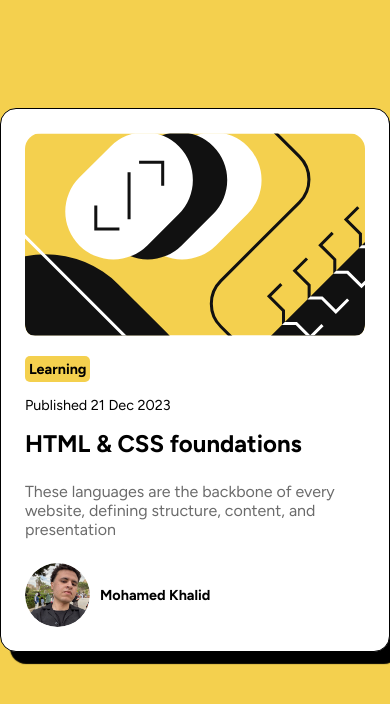
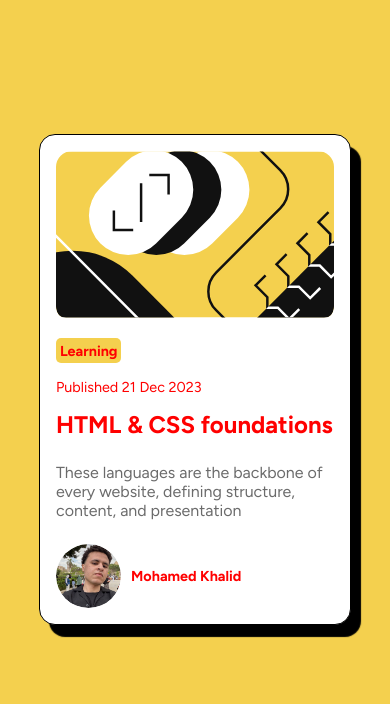
Before and after one commit to Mohamed1khaled2/Blog-preview-card, a plain HTML site: page index.html in a window 390 px wide. Drawn offline with Linux system fonts and the light colour scheme.

Commit message:
add medai qurey 410px and edit viewer continer

```diff
--- a/style.css
+++ b/style.css
@@ -155,6 +155,17 @@ article .caption {
     }
 }
 
+@media (max-width:410px) {
+    body{
+        color: red;
+    }
+    .viewer-card-container {
+        padding: 1rem;
+        max-width: 80%;
+    }
+
+}
+
 /* 💻 Desktop view (1440px and up) */
 @media (min-width: 1440px) {
     .viewer-card-container {
```
